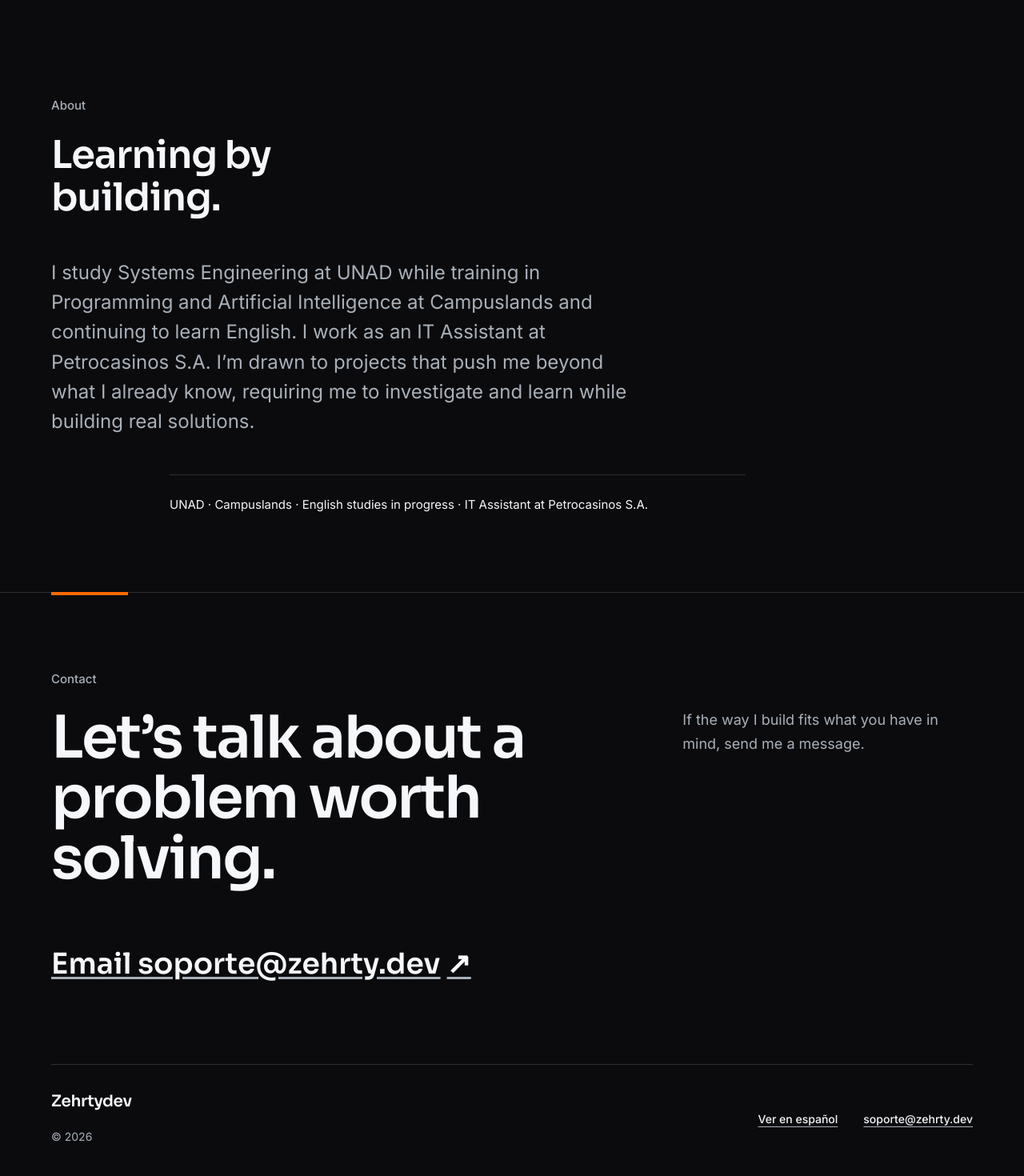
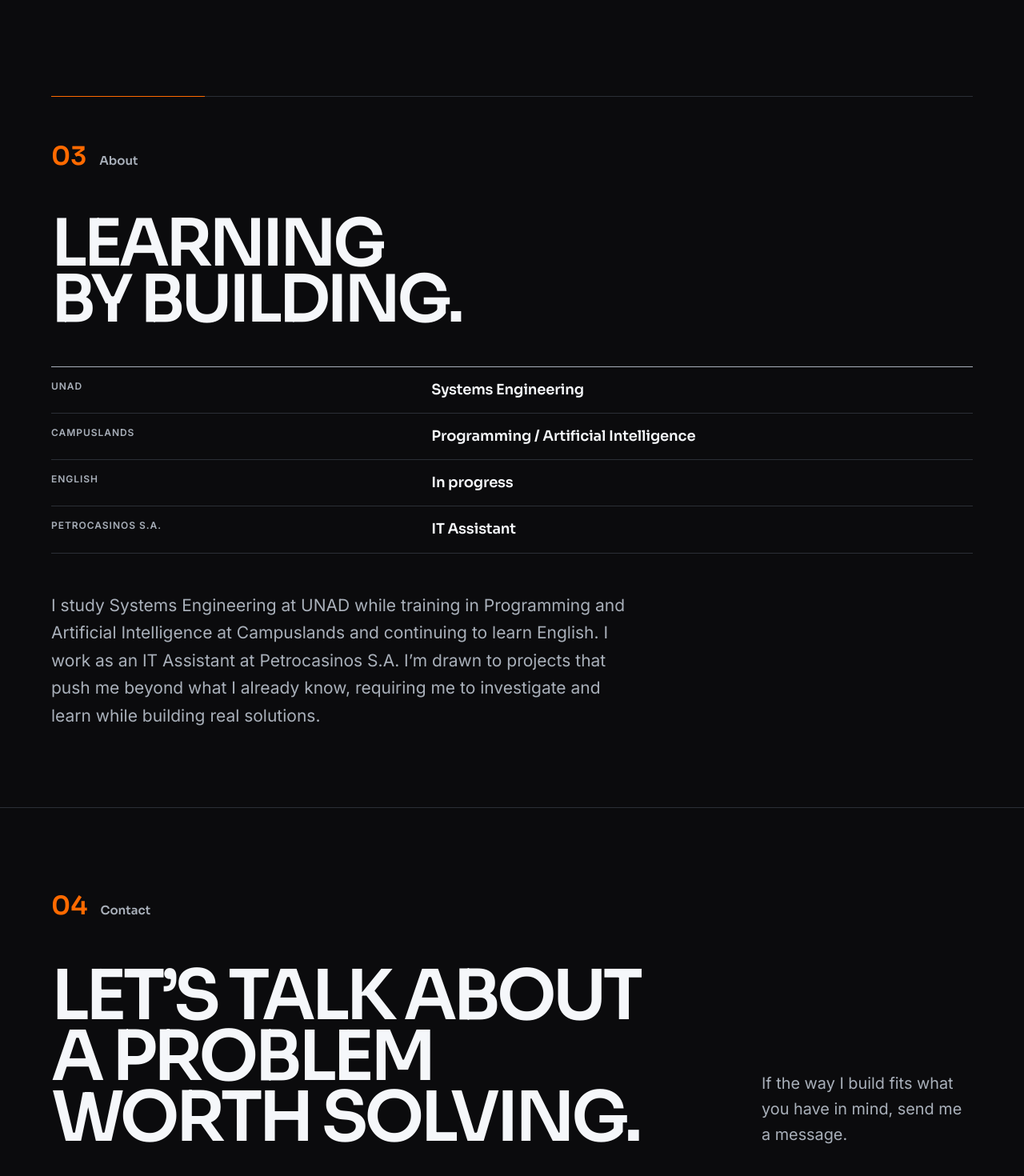
Before and after one commit to zehrtydev/zehrty.dev, a Next.js app: page /en in a window 1280 px wide. Shown: the part 3080-4550 px from the top of the page at 80% size. Built offline with nearby package versions, Linux system fonts and the light colour scheme.

Commit message:
feat: implement kinetic editorial phase 2

```diff
--- a/src/app/globals.css
+++ b/src/app/globals.css
@@ -224,12 +224,12 @@ button { color: inherit; font: inherit; }
 }
 .work-marker span { color: var(--color-accent); font-size: clamp(1.5rem, 1.25rem + 1vw, 2rem); font-weight: 600; }
 .work-marker p { margin: 0; color: var(--color-muted); font-size: .9375rem; font-weight: 500; }
-.quiet-section, .contact-section { padding-top: var(--section-space); padding-bottom: var(--section-space); }
+.about-section, .contact-section { padding-top: var(--section-space); padding-bottom: var(--section-space); }
 .section-kicker {
   margin: 0 0 var(--space-6); color: var(--color-muted); font-size: .9375rem; font-weight: 500;
 }
 .work-intro { row-gap: var(--space-8); }
-.work-heading h2, .about-grid h2, .contact-content h2 {
+.work-heading h2, .about-heading h2, .contact-content h2 {
   margin: 0; font-family: var(--font-sora), sans-serif; font-size: clamp(2rem, 1.65rem + 1.7vw, 3rem);
   font-weight: 600; line-height: 1.1; letter-spacing: -.02em;
 }
@@ -611,33 +611,74 @@ button { color: inherit; font: inherit; }
 .case-closing-actions { display: flex; flex-wrap: wrap; align-items: center; gap: var(--space-6); margin-top: var(--space-8); }
 .case-closing-actions .editorial-link { margin-top: 0; }
 
-.about-grid { row-gap: var(--space-12); }
+.about-section { position: relative; overflow: hidden; }
+.about-handoff-rule {
+  position: relative; width: min(100%, var(--content-max)); height: 1px; margin: 0 auto var(--space-12);
+  overflow: hidden; background: var(--color-border-subtle);
+}
+.about-handoff-rule span {
+  display: block; width: min(34%, 12rem); height: 100%; background: var(--color-accent); transform-origin: left;
+}
+.about-marker, .contact-marker {
+  display: flex; align-items: baseline; gap: var(--space-4); width: min(100%, var(--content-max));
+  margin: 0 auto var(--space-12); font-family: var(--font-sora), sans-serif;
+}
+.about-marker span, .contact-marker span {
+  color: var(--color-accent); font-size: clamp(1.5rem, 1.25rem + 1vw, 2rem); font-weight: 600;
+}
+.about-marker p, .contact-marker p { margin: 0; color: var(--color-muted); font-size: .9375rem; font-weight: 500; }
+.about-grid { align-items: start; row-gap: var(--space-12); }
+.about-heading h2 {
+  font-size: clamp(2.4rem, 1.5rem + 4.5vw, 6.5rem); line-height: .86; letter-spacing: -.055em; text-transform: uppercase;
+}
+.about-title-line, .contact-title-line { display: block; overflow: clip; padding-bottom: .08em; margin-bottom: -.08em; }
+.about-title-line > span, .contact-title-line > span { display: inline-block; white-space: nowrap; }
 .about-content { display: grid; gap: var(--space-12); }
-.about-bio { font-size: clamp(1.1875rem, 1.05rem + .65vw, 1.5rem); line-height: 1.55; }
-.about-support {
-  max-width: var(--reading-max); margin: 0; padding-top: var(--space-6);
-  border-top: 1px solid var(--color-border-subtle); color: var(--color-foreground); font-size: .9375rem; line-height: 1.7;
+.about-context-list { display: grid; margin: 0; border-top: 1px solid var(--color-border-strong); }
+.about-context-list div {
+  display: grid; gap: var(--space-2); padding: var(--space-4) 0; border-bottom: 1px solid var(--color-border-subtle);
 }
-.contact-section { position: relative; border-top: 1px solid var(--color-border-subtle); }
+.about-context-list dt {
+  color: var(--color-muted); font-size: .75rem; font-weight: 600; line-height: 1.4; letter-spacing: .08em; text-transform: uppercase;
+}
+.about-context-list dd {
+  margin: 0; font-family: var(--font-sora), sans-serif; font-size: clamp(1rem, .95rem + .25vw, 1.125rem);
+  font-weight: 600; line-height: 1.4; letter-spacing: -.01em;
+}
+.about-bio { font-size: clamp(1.0625rem, .96rem + .5vw, 1.3125rem); line-height: 1.65; }
+
+.contact-section { position: relative; overflow: hidden; border-top: 1px solid var(--color-border-subtle); }
 .contact-section::before {
-  position: absolute; top: -1px; left: var(--page-gutter); width: var(--space-24); height: 4px;
-  background: var(--color-accent); content: "";
+  position: absolute; top: -1px; right: var(--page-gutter); left: var(--page-gutter); height: 1px;
+  background: var(--color-accent); content: ""; transform-origin: left;
 }
-.contact-content { width: min(100%, var(--content-max)); margin-inline: auto; }
-.contact-content h2 { max-width: 15ch; font-size: clamp(2.5rem, 1.8rem + 3.5vw, 4.75rem); line-height: 1.02; letter-spacing: -.03em; }
-.contact-content > p { margin-top: var(--space-6); }
+.contact-content { display: grid; width: min(100%, var(--content-max)); margin-inline: auto; }
+.contact-content h2 {
+  max-width: 15ch; font-size: clamp(2rem, 1rem + 5.5vw, 7rem); line-height: .88; letter-spacing: -.055em; text-transform: uppercase;
+}
+.contact-support { margin-top: var(--space-8) !important; font-size: clamp(1.0625rem, 1rem + .3vw, 1.25rem); line-height: 1.6; }
 .contact-link {
-  margin-top: var(--space-8); overflow-wrap: anywhere; font-family: var(--font-sora), sans-serif;
-  font-size: clamp(1.25rem, .9rem + 1.75vw, 2.25rem); font-weight: 600;
+  display: flex; justify-content: space-between; width: 100%; margin-top: var(--space-12); padding: var(--space-6) 0;
+  border-top: 1px solid var(--color-border-strong); border-bottom: 1px solid var(--color-border-strong);
+  overflow-wrap: anywhere; font-family: var(--font-sora), sans-serif;
+  font-size: clamp(1.35rem, .85rem + 2.5vw, 3.25rem); font-weight: 600; line-height: 1.2; text-decoration: none;
 }
+.contact-link > span:first-child { min-width: 0; }
+.contact-link > span:last-child { flex: 0 0 auto; transition: transform var(--duration-fast) var(--ease-standard); }
+.contact-link:hover > span:last-child, .contact-link:focus-visible > span:last-child { transform: translate(.25rem, -.25rem); }
 
 .site-footer { padding-bottom: var(--space-8); }
 .footer-inner {
-  display: flex; flex-direction: column; width: min(100%, var(--content-max)); margin-inline: auto;
-  padding-top: var(--space-6); border-top: 1px solid var(--color-border-subtle); color: var(--color-muted); font-size: .875rem;
+  display: flex; flex-direction: column; gap: var(--space-4); width: min(100%, var(--content-max)); margin-inline: auto;
+  padding-top: var(--space-6); border-top: 1px solid var(--color-border-subtle); color: var(--color-muted); font-size: .8125rem;
 }
-.footer-inner > span, .footer-inner > a { display: flex; align-items: center; min-height: var(--control-min-size); }
-.footer-wordmark { color: var(--color-foreground); }
+.footer-signature, .footer-utilities { display: flex; flex-wrap: wrap; align-items: center; gap: var(--space-4) var(--space-6); }
+.footer-signature { justify-content: space-between; }
+.footer-utilities { justify-content: flex-start; }
+.footer-inner a { min-height: var(--control-min-size); }
+.footer-wordmark { color: var(--color-foreground); font-size: 1rem; }
+.footer-email { color: var(--color-muted) !important; font-weight: 400 !important; }
+.footer-email:hover, .footer-email:focus-visible { color: var(--color-foreground) !important; }
 
 @media (min-width: 48rem) {
   body { font-size: 1.125rem; }
@@ -652,12 +693,11 @@ button { color: inherit; font: inherit; }
   .moni-demo-output-panel { min-height: 34rem; border-top: 0; border-left: 1px solid var(--color-border-subtle); }
   .work-evidence > div:first-child { grid-column: 1 / span 3; }
   .work-evidence > div:last-child { grid-column: 4 / -1; }
-  .about-grid > div:first-child { grid-column: 1 / span 2; }
-  .about-content { grid-column: 3 / -1; }
-  .footer-inner { display: grid; grid-template-columns: 2fr auto auto; column-gap: var(--space-8); align-items: center; }
-  .footer-inner > span:nth-child(2) { grid-column: 1; }
-  .footer-inner > a:first-of-type { grid-column: 2; grid-row: 1 / span 2; }
-  .footer-inner > a:last-of-type { grid-column: 3; grid-row: 1 / span 2; }
+  .about-heading { grid-column: 1 / span 3; }
+  .about-content { grid-column: 4 / -1; }
+  .about-context-list div { grid-template-columns: minmax(7.5rem, .8fr) 1.2fr; gap: var(--space-6); }
+  .footer-inner { flex-direction: row; align-items: center; justify-content: space-between; }
+  .footer-utilities { justify-content: flex-end; }
   .moni-hero-product-flow { grid-template-columns: minmax(0, 1fr) auto minmax(0, 1.2fr); align-items: stretch; }
   .moni-hero-product-flow > span { transform: none; }
   .responsibility-fields { grid-template-columns: repeat(2, minmax(0, 1fr)); }
@@ -701,18 +741,12 @@ button { color: inherit; font: inherit; }
   .workflow-caption p { grid-column: 6 / -1; }
   .work-evidence > div:first-child { grid-column: 1 / span 5; }
   .work-evidence > div:last-child { grid-column: 7 / -1; }
-  .about-grid > div:first-child { grid-column: 1 / span 4; }
-  .about-content {
-    grid-column: 5 / -1;
-    grid-template-columns: repeat(8, minmax(0, 1fr));
-    column-gap: var(--grid-gap);
-  }
-  .about-bio { grid-column: 1 / span 7; }
-  .about-support { grid-column: 2 / -1; }
+  .about-heading { grid-column: 1 / span 7; }
+  .about-content { grid-column: 8 / -1; }
   .contact-content { display: grid; grid-template-columns: repeat(12, minmax(0, 1fr)); gap: var(--grid-gap); }
-  .contact-content h2 { grid-column: 1 / span 7; }
-  .contact-content > p { grid-column: 9 / -1; margin-top: 0; }
-  .contact-link { grid-column: 1 / span 7; }
+  .contact-content h2 { grid-column: 1 / span 9; }
+  .contact-support { grid-column: 10 / -1; align-self: end; margin-top: 0 !important; }
+  .contact-link { grid-column: 1 / -1; }
   .case-hero { padding-top: var(--space-24); }
   .case-hero-copy { grid-column: 1 / span 6; }
   .case-evidence-field { grid-column: 8 / -1; }
@@ -921,6 +955,75 @@ button { color: inherit; font: inherit; }
     animation: editorial-rise-enter 540ms var(--ease-editorial) 300ms both;
   }
 
+  html[data-motion-ready="true"] .about-section:not([data-viewport-revealed]) .about-handoff-rule span {
+    opacity: 0; transform: scaleX(0);
+  }
+  html[data-motion-ready="true"] .about-section:not([data-viewport-revealed]) .about-marker {
+    opacity: 0; transform: translateX(-1.5rem);
+  }
+  html[data-motion-ready="true"] .about-section:not([data-viewport-revealed]) .about-title-line > span {
+    opacity: 0; clip-path: inset(0 0 100% 0); transform: translateY(1.5rem);
+  }
+  html[data-motion-ready="true"] .about-section:not([data-viewport-revealed]) .about-context-list div,
+  html[data-motion-ready="true"] .about-section:not([data-viewport-revealed]) .about-bio {
+    opacity: 0; transform: translateY(.625rem);
+  }
+  .about-section[data-viewport-revealed] .about-handoff-rule span {
+    animation: handoff-rule-enter 560ms var(--ease-editorial) both;
+  }
+  .about-section[data-viewport-revealed] .about-marker {
+    animation: editorial-horizontal-enter 440ms var(--ease-editorial) 60ms both;
+  }
+  .about-section[data-viewport-revealed] .about-title-line > span {
+    animation: hero-line-enter 640ms var(--ease-editorial) both;
+  }
+  .about-section[data-viewport-revealed] .about-title-line:nth-child(1) > span { animation-delay: 100ms; }
+  .about-section[data-viewport-revealed] .about-title-line:nth-child(2) > span { animation-delay: 165ms; }
+  .about-section[data-viewport-revealed] .about-title-line:nth-child(3) > span { animation-delay: 230ms; }
+  .about-section[data-viewport-revealed] .about-context-list div {
+    animation: workflow-node-enter 360ms var(--ease-editorial) both;
+  }
+  .about-section[data-viewport-revealed] .about-context-list div:nth-child(1) { animation-delay: 240ms; }
+  .about-section[data-viewport-revealed] .about-context-list div:nth-child(2) { animation-delay: 290ms; }
+  .about-section[data-viewport-revealed] .about-context-list div:nth-child(3) { animation-delay: 340ms; }
+  .about-section[data-viewport-revealed] .about-context-list div:nth-child(4) { animation-delay: 390ms; }
+  .about-section[data-viewport-revealed] .about-bio {
+    animation: editorial-rise-enter 460ms var(--ease-editorial) 440ms both;
+  }
+
+  html[data-motion-ready="true"] .contact-section:not([data-viewport-revealed])::before {
+    opacity: 0; transform: scaleX(0);
+  }
+  html[data-motion-ready="true"] .contact-section:not([data-viewport-revealed]) .contact-marker {
+    opacity: 0; transform: translateX(-1.5rem);
+  }
+  html[data-motion-ready="true"] .contact-section:not([data-viewport-revealed]) .contact-title-line > span {
+    opacity: 0; clip-path: inset(0 0 100% 0); transform: translateY(1.5rem);
+  }
+  html[data-motion-ready="true"] .contact-section:not([data-viewport-revealed]) .contact-support,
+  html[data-motion-ready="true"] .contact-section:not([data-viewport-revealed]) .contact-link {
+    opacity: 0; transform: translateY(.75rem);
+  }
+  .contact-section[data-viewport-revealed]::before {
+    animation: handoff-rule-enter 560ms var(--ease-editorial) both;
+  }
+  .contact-section[data-viewport-revealed] .contact-marker {
+    animation: editorial-horizontal-enter 440ms var(--ease-editorial) 60ms both;
+  }
+  .contact-section[data-viewport-revealed] .contact-title-line > span {
+    animation: hero-line-enter 680ms var(--ease-editorial) both;
+  }
+  .contact-section[data-viewport-revealed] .contact-title-line:nth-child(1) > span { animation-delay: 100ms; }
+  .contact-section[data-viewport-revealed] .contact-title-line:nth-child(2) > span { animation-delay: 165ms; }
+  .contact-section[data-viewport-revealed] .contact-title-line:nth-child(3) > span { animation-delay: 230ms; }
+  .contact-section[data-viewport-revealed] .contact-title-line:nth-child(4) > span { animation-delay: 295ms; }
+  .contact-section[data-viewport-revealed] .contact-support {
+    animation: editorial-rise-enter 480ms var(--ease-editorial) 300ms both;
+  }
+  .contact-section[data-viewport-revealed] .contact-link {
+    animation: editorial-rise-enter 560ms var(--ease-editorial) 380ms both;
+  }
+
   html[data-motion-ready="true"] .moni-demo:not([data-viewport-revealed]) .moni-demo-source,
   html[data-motion-ready="true"] .moni-demo:not([data-viewport-revealed]) .moni-demo-result,
   html[data-motion-ready="true"] .moni-demo:not([data-viewport-revealed]) .moni-demo-result dl div,
--- a/src/components/home-page.tsx
+++ b/src/components/home-page.tsx
@@ -83,26 +83,71 @@ export function HomePage({ content }: { content: HomeContent }) {
           </div>
         </section>
 
-        <section id="about" className="section-shell quiet-section" aria-labelledby="about-title">
+        <section
+          id="about"
+          className="section-shell about-section"
+          aria-labelledby="about-title"
+          data-viewport-reveal="about"
+        >
+          <div className="about-handoff-rule" aria-hidden="true">
+            <span />
+          </div>
+          <div className="about-marker">
+            <span aria-hidden="true">03</span>
+            <p>{content.about.sectionLabel}</p>
+          </div>
           <div className="editorial-grid about-grid">
-            <div>
-              <p className="section-kicker">{content.about.sectionLabel}</p>
-              <h2 id="about-title">{content.about.title}</h2>
+            <div className="about-heading">
+              <h2 id="about-title">
+                <span className="sr-only">{content.about.title}</span>
+                <span aria-hidden="true">
+                  {content.about.headlineLines.map((line) => (
+                    <span className="about-title-line" key={line}>
+                      <span>{line}</span>
+                    </span>
+                  ))}
+                </span>
+              </h2>
             </div>
             <div className="about-content">
+              <dl className="about-context-list">
+                {content.about.contexts.map((item) => (
+                  <div key={item.label}>
+                    <dt>{item.label}</dt>
+                    <dd>{item.value}</dd>
+                  </div>
+                ))}
+              </dl>
               <p className="about-bio">{content.about.bio}</p>
-              <p className="about-support">{content.about.supportingLine}</p>
             </div>
           </div>
         </section>
 
-        <section id="contact" className="section-shell contact-section" aria-labelledby="contact-title">
-          <p className="section-kicker">{content.contact.sectionLabel}</p>
+        <section
+          id="contact"
+          className="section-shell contact-section"
+          aria-labelledby="contact-title"
+          data-viewport-reveal="contact"
+        >
+          <div className="contact-marker">
+            <span aria-hidden="true">04</span>
+            <p>{content.contact.sectionLabel}</p>
+          </div>
           <div className="contact-content">
-            <h2 id="contact-title">{content.contact.title}</h2>
-            <p>{content.contact.body}</p>
+            <h2 id="contact-title">
+              <span className="sr-only">{content.contact.title}</span>
+              <span aria-hidden="true">
+                {content.contact.headlineLines.map((line) => (
+                  <span className="contact-title-line" key={line}>
+                    <span>{line}</span>
+                  </span>
+                ))}
+              </span>
+            </h2>
+            <p className="contact-support">{content.contact.body}</p>
             <a className="contact-link" href={`mailto:${EMAIL}`}>
-              {content.contact.emailLabel} <Arrow />
+              <span>{content.contact.emailLabel}</span>
+              <Arrow />
             </a>
           </div>
         </section>
--- a/src/components/site-footer.tsx
+++ b/src/components/site-footer.tsx
@@ -11,10 +11,16 @@ export function SiteFooter({ counterpartHref, languageLabel }: SiteFooterProps)
   return (
     <footer className="site-footer section-shell">
       <div className="footer-inner">
-        <span className="footer-wordmark">Zehrtydev</span>
-        <span>© {new Date().getFullYear()}</span>
-        <Link href={counterpartHref}>{languageLabel}</Link>
-        <a href={`mailto:${EMAIL}`}>{EMAIL}</a>
+        <div className="footer-signature">
+          <span className="footer-wordmark">Zehrtydev</span>
+          <span className="footer-year">© {new Date().getFullYear()}</span>
+        </div>
+        <div className="footer-utilities">
+          <Link href={counterpartHref}>{languageLabel}</Link>
+          <a className="footer-email" href={`mailto:${EMAIL}`}>
+            {EMAIL}
+          </a>
+        </div>
       </div>
     </footer>
   );
--- a/src/content/home.ts
+++ b/src/content/home.ts
@@ -73,12 +73,14 @@ export type HomeContent = {
   about: {
     sectionLabel: string;
     title: string;
+    headlineLines: string[];
     bio: string;
-    supportingLine: string;
+    contexts: Array<{ label: string; value: string }>;
   };
   contact: {
     sectionLabel: string;
     title: string;
+    headlineLines: string[];
     body: string;
     emailLabel: string;
   };
@@ -192,14 +194,20 @@ export const homeEs: HomeContent = {
   about: {
     sectionLabel: "Sobre mí",
     title: "Aprender mientras construyo.",
+    headlineLines: ["Aprender", "mientras", "construyo."],
     bio:
       "Estudio Ingeniería de Sistemas en la UNAD mientras me formo en Programación e Inteligencia Artificial en Campuslands y continúo aprendiendo inglés. Trabajo como Auxiliar de Sistemas en Petrocasinos S.A. Me atraen los proyectos que me obligan a salir de lo conocido, investigar y aprender mientras construyo soluciones reales.",
-    supportingLine:
-      "UNAD · Campuslands · Inglés en curso · Auxiliar de Sistemas en Petrocasinos S.A.",
+    contexts: [
+      { label: "UNAD", value: "Ingeniería de Sistemas" },
+      { label: "Campuslands", value: "Programación / Inteligencia Artificial" },
+      { label: "Inglés", value: "En curso" },
+      { label: "Petrocasinos S.A.", value: "Auxiliar de Sistemas" },
+    ],
   },
   contact: {
     sectionLabel: "Contacto",
     title: "Hablemos de un problema que valga la pena resolver.",
+    headlineLines: ["Hablemos de un", "problema que", "valga la pena", "resolver."],
     body: "Si mi forma de construir encaja con lo que tienes en mente, escríbeme.",
     emailLabel: "Escribir a soporte@zehrty.dev",
   },
@@ -307,14 +315,20 @@ export const homeEn: HomeContent = {
   about: {
     sectionLabel: "About",
     title: "Learning by building.",
+    headlineLines: ["Learning", "by building."],
     bio:
       "I study Systems Engineering at UNAD while training in Programming and Artificial Intelligence at Campuslands and continuing to learn English. I work as an IT Assistant at Petrocasinos S.A. I’m drawn to projects that push me beyond what I already know, requiring me to investigate and learn while building real solutions.",
-    supportingLine:
-      "UNAD · Campuslands · English studies in progress · IT Assistant at Petrocasinos S.A.",
+    contexts: [
+      { label: "UNAD", value: "Systems Engineering" },
+      { label: "Campuslands", value: "Programming / Artificial Intelligence" },
+      { label: "English", value: "In progress" },
+      { label: "Petrocasinos S.A.", value: "IT Assistant" },
+    ],
   },
   contact: {
     sectionLabel: "Contact",
     title: "Let’s talk about a problem worth solving.",
+    headlineLines: ["Let’s talk about", "a problem", "worth solving."],
     body: "If the way I build fits what you have in mind, send me a message.",
     emailLabel: "Email soporte@zehrty.dev",
   },
```
